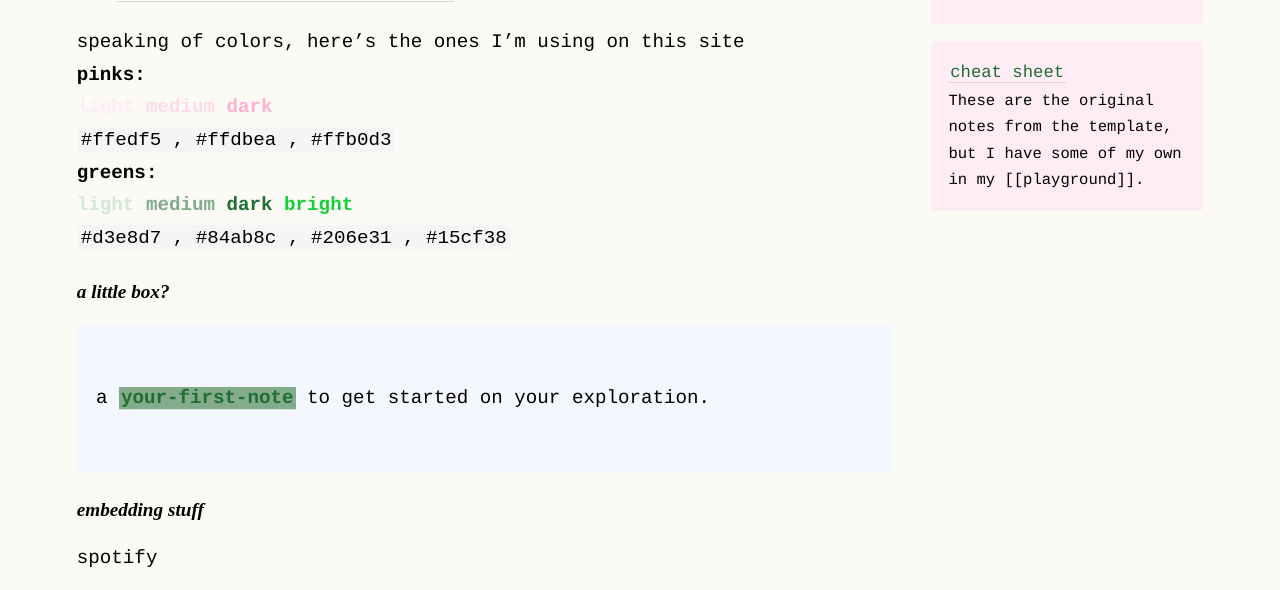
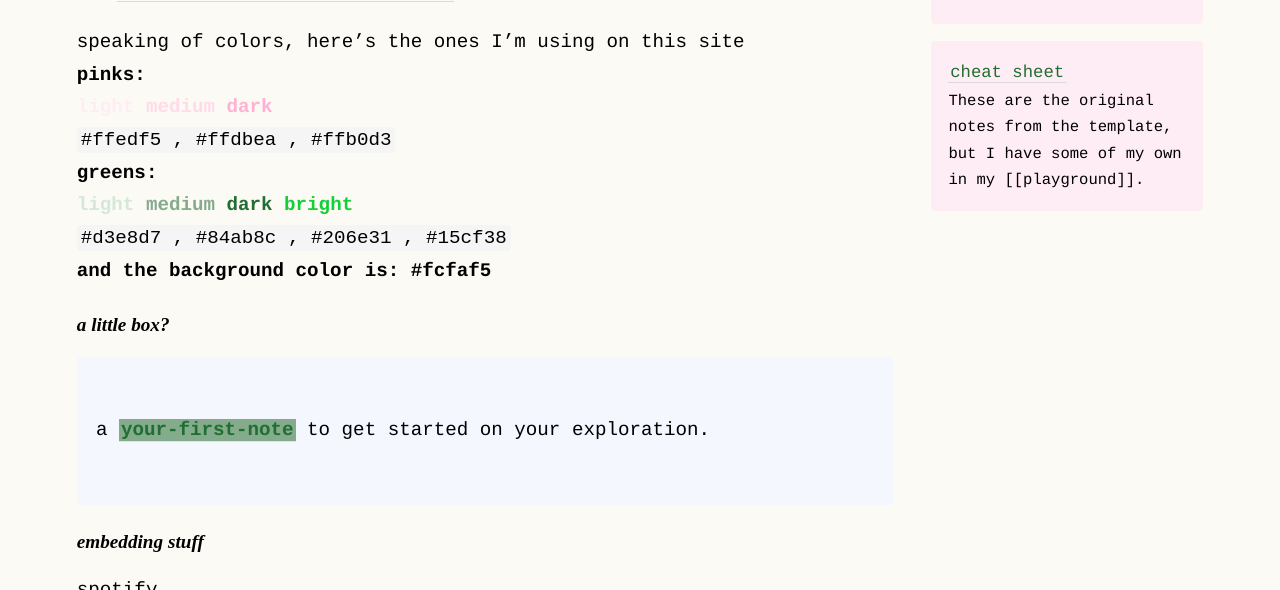
Before and after one commit to geminiworms/talyssagarden.github.io, a Jekyll site: the page built from _notes/playground.md, in a window 1280 px wide and 900 px high, scrolled down 436 px, cut to the strip 0-590 px from the top of the window. Built offline with Jekyll 4.4.1, drawn with Linux system fonts in a browser that asks for light colours.

Commit message:
Update playground.md

```diff
--- a/_notes/playground.md
+++ b/_notes/playground.md
@@ -16,6 +16,7 @@ speaking of colors, here's the ones I'm using on this site <br>
 <b>greens:</b> <br>
 <b style="color:#d3e8d7">light</b> <b style="color:#84ab8c">medium</b> <b style="color:#206e31">dark</b> <b style="color:#15cf38 ">bright</b> <br>
 `#d3e8d7 , #84ab8c , #206e31 , #15cf38` <br>
+<b>and the background color is: #fcfaf5</b>
 
 #### a little box?
 
```
